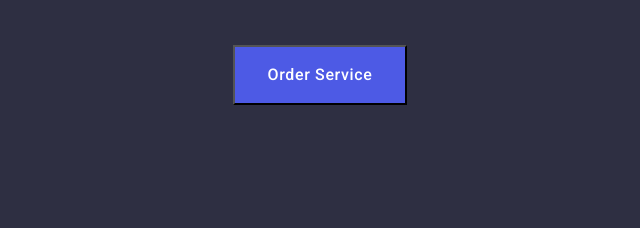
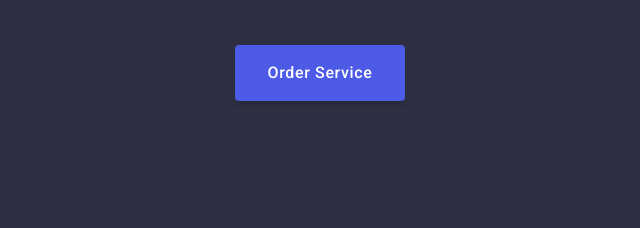
Before and after one commit to phinik10/goit-markup-hw-03, a plain HTML site: page index.html in a window 1280 px wide. Shown: the part 384-612 px from the top of the page, 400-1040 px from the left. Drawn offline with nearby package versions, Linux system fonts and the light colour scheme.

Commit message:
Update  styles.css

```diff
--- a/css/ styles.css
+++ b/css/ styles.css
@@ -147,7 +147,9 @@ ul {
     line-height: 1.5;
     color: var(--white);
     letter-spacing: 0.04em;
-
+    box-shadow: 0px 4px 4px rgba(0, 0, 0, 0.15);
+    border-radius: 4px;
+    border: none;
     background-color: var(--primary-brend);
     cursor: pointer;
 }
@@ -157,6 +159,8 @@ ul {
     background-color: var(--pressed-state);
     box-shadow: 0px 4px 4px rgba(0, 0, 0, 0.15);
     border-radius: 4px;
+    border: none;
+
 }
 
 .visually-hidden {
```
